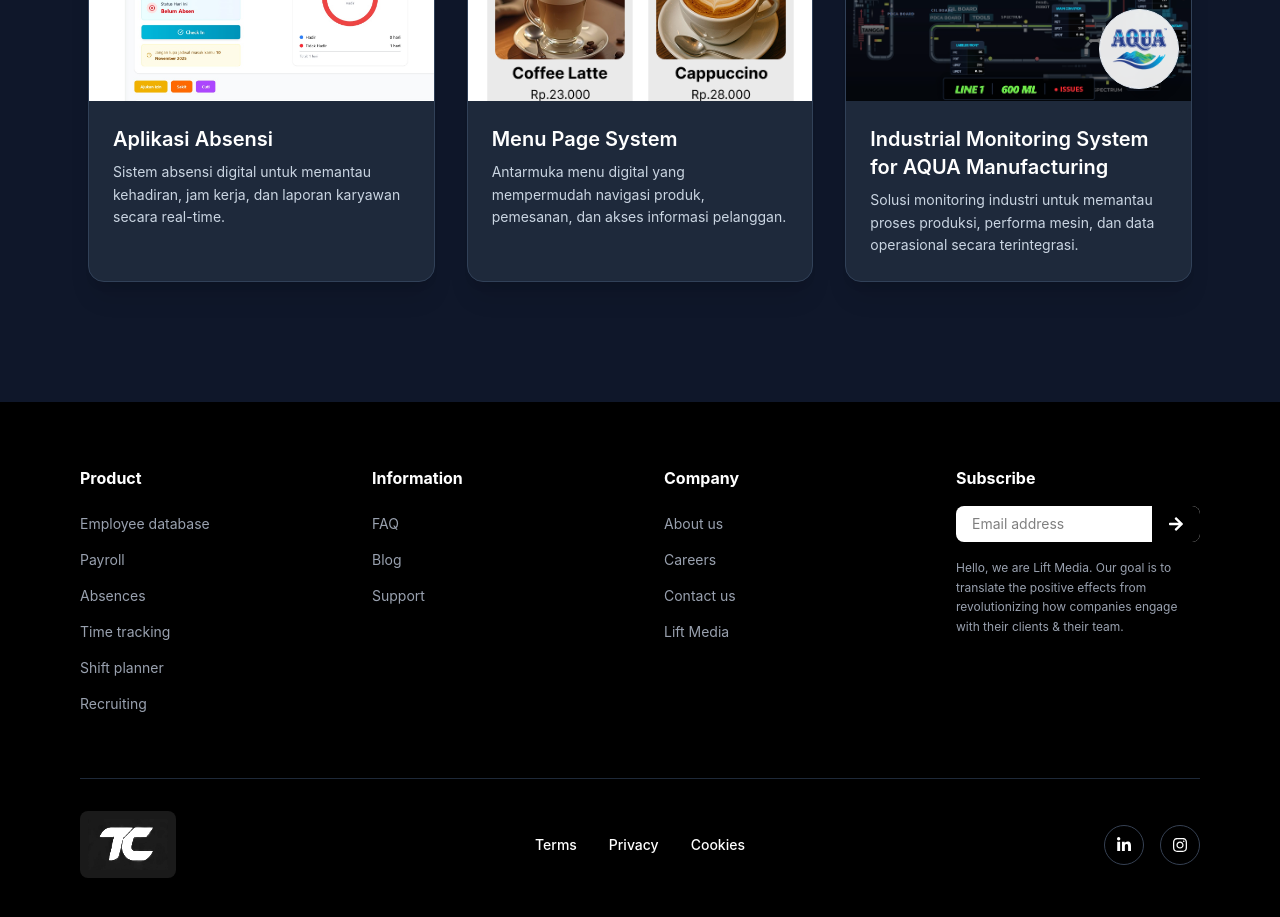
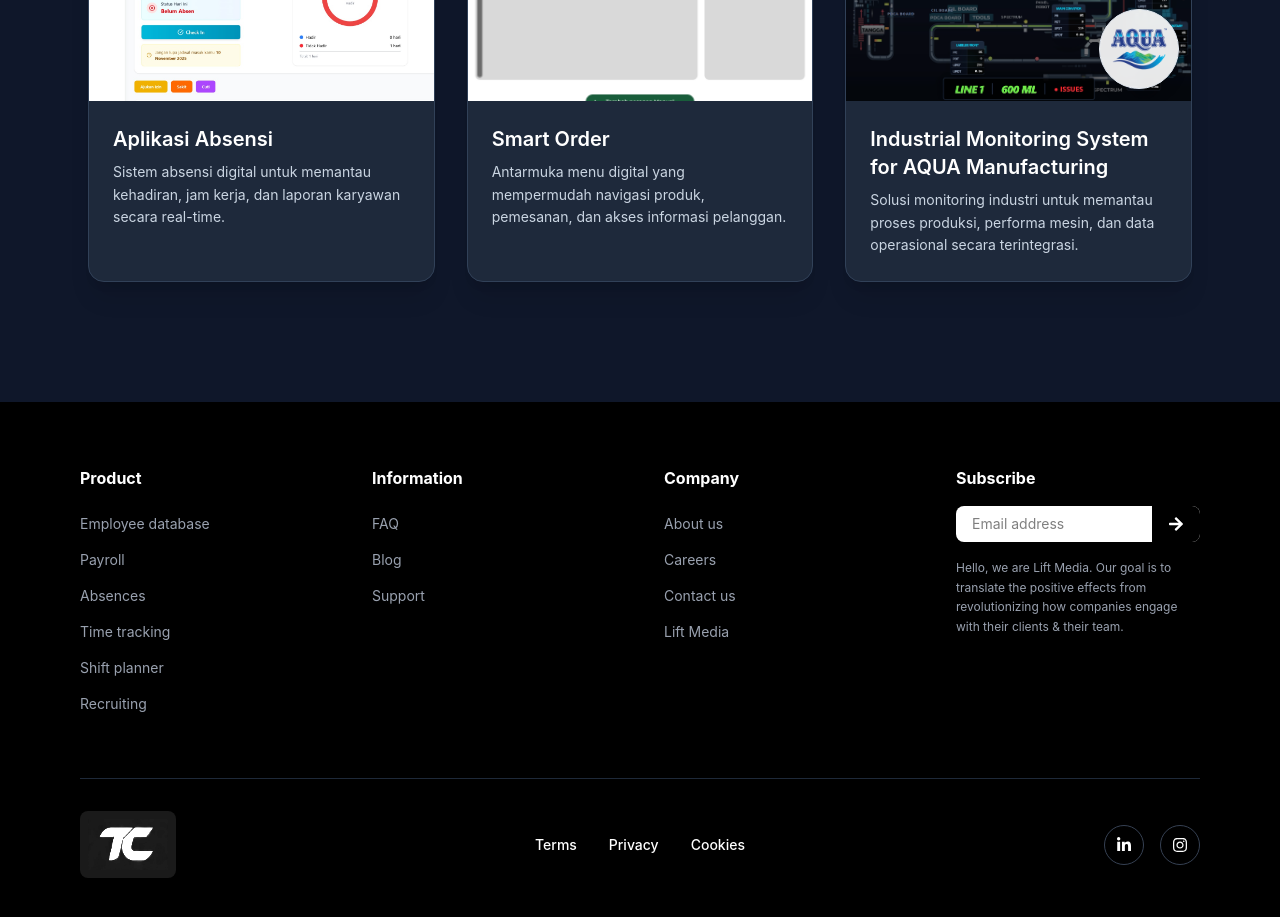
Before and after one commit to dimasvso/Company-Profile-Teman-Canggih, a React (Vite) app: page /about in a window 1280 px wide. Shown: the part 2600-3517 px from the top of the page. Built offline with nearby package versions, Linux system fonts and the light colour scheme.

Commit message:
fix: title

```diff
--- a/src/pages/About.jsx
+++ b/src/pages/About.jsx
@@ -132,7 +132,7 @@
                 />
               </div>
               <div className="p-6">
-                <h3 className="text-xl font-semibold text-white">Menu Page System</h3>
+                <h3 className="text-xl font-semibold text-white">Smart Order</h3>
                 <p className="mt-2 text-sm text-slate-300 leading-relaxed">
                   Antarmuka menu digital yang mempermudah navigasi produk, pemesanan, dan akses informasi pelanggan.
                 </p>
```
Also changed, not shown: src/assets/projects/MenuPage.png.
